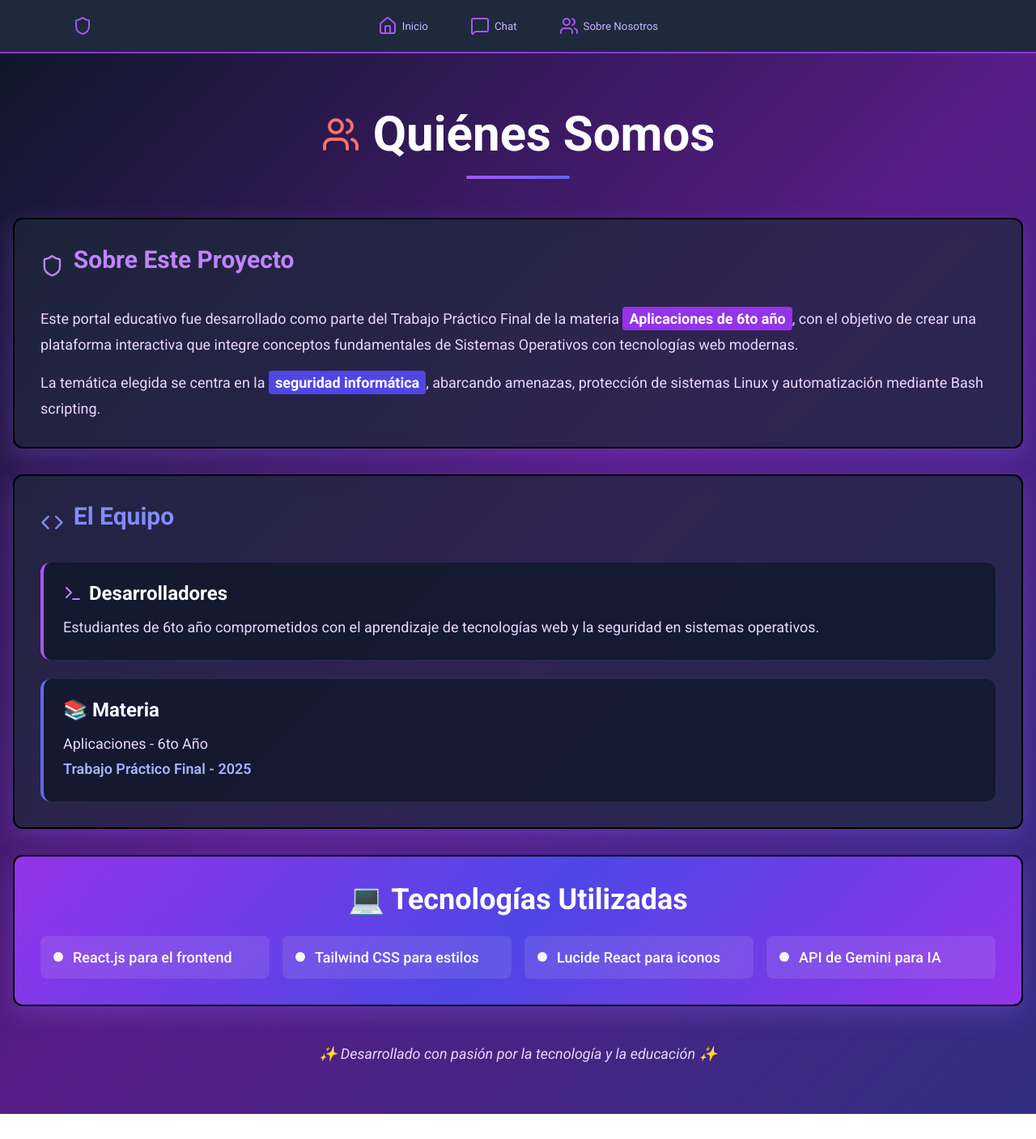
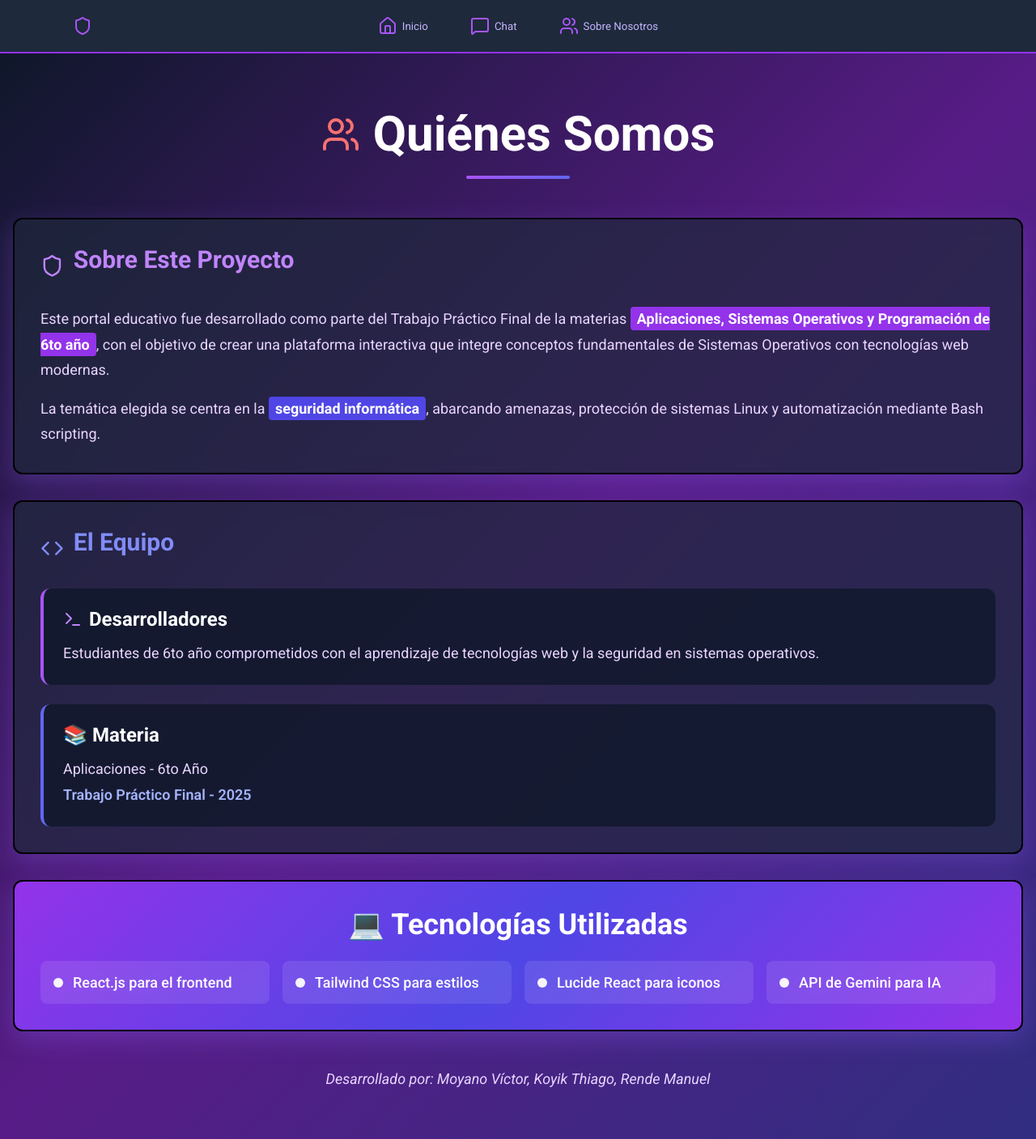
Before and after one commit to VictorMoyan0/chatbox, a React (Vite) app: page /about in a window 1280 px wide. Shown: the whole page at 81% size. Before the commit the page ends 1376 px from the top, so only its background shows below. Built offline with nearby package versions, Linux system fonts and the light colour scheme.

Commit message:
change texts

```diff
--- a/src/components/About.jsx
+++ b/src/components/About.jsx
@@ -28,8 +28,8 @@ function About() {
             <h2 className="card-title">Sobre Este Proyecto</h2>
           </div>
           <p className="card-text">
-            Este portal educativo fue desarrollado como parte del Trabajo Práctico Final de la materia{' '}
-            <span className="highlight highlight-purple">Aplicaciones de 6to año</span>,
+            Este portal educativo fue desarrollado como parte del Trabajo Práctico Final de la materias{' '}
+            <span className="highlight highlight-purple">Aplicaciones, Sistemas Operativos y Programación de 6to año</span>,
             con el objetivo de crear una plataforma interactiva que integre conceptos fundamentales de Sistemas
             Operativos con tecnologías web modernas.
           </p>
@@ -84,7 +84,7 @@ function About() {
         {/* Footer note */}
         <div className="about-footer">
           <p className="footer-text">
-            ✨ Desarrollado con pasión por la tecnología y la educación ✨
+            Desarrollado por: Moyano Víctor, Koyik Thiago, Rende Manuel
           </p>
         </div>
       </div>
```
